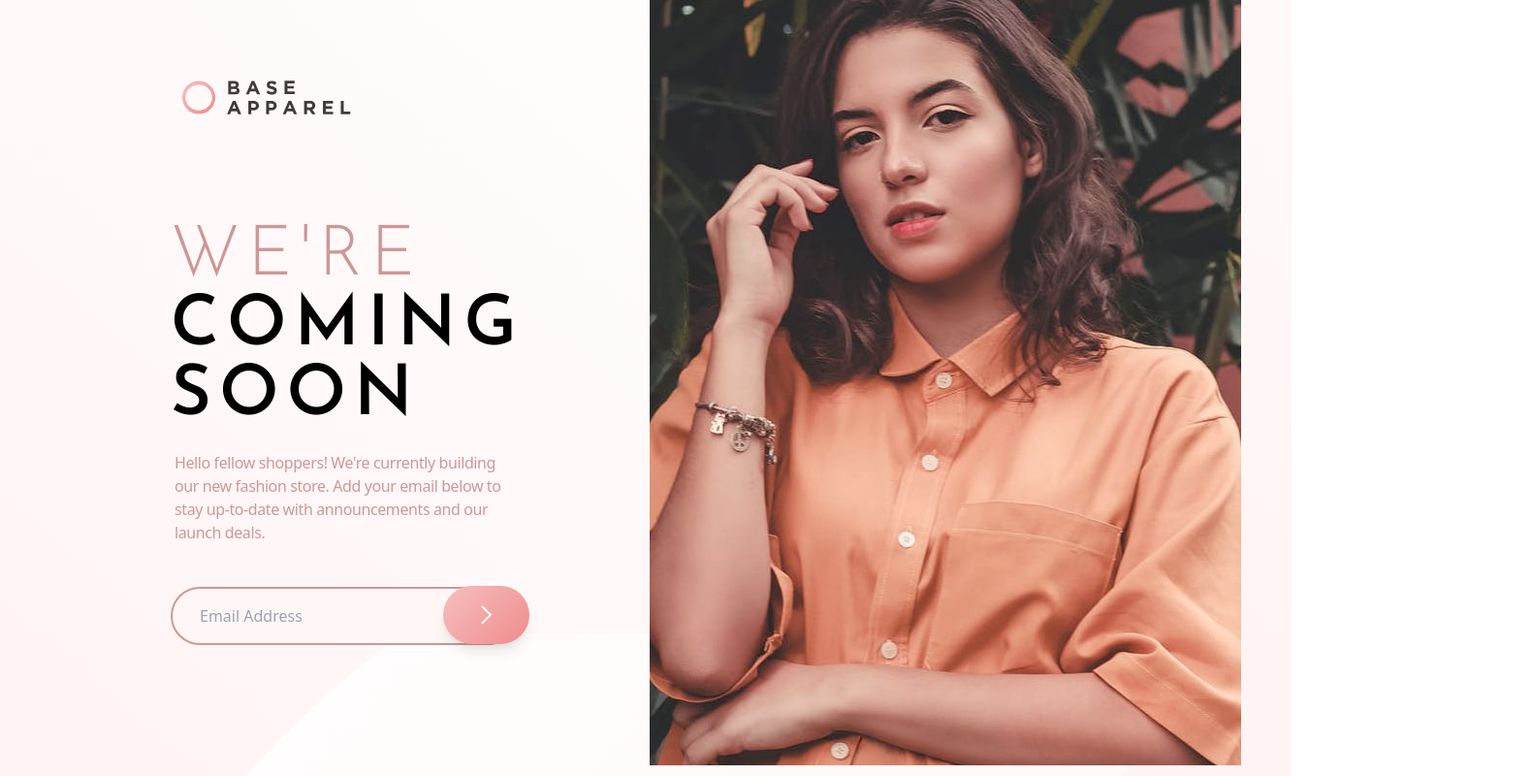
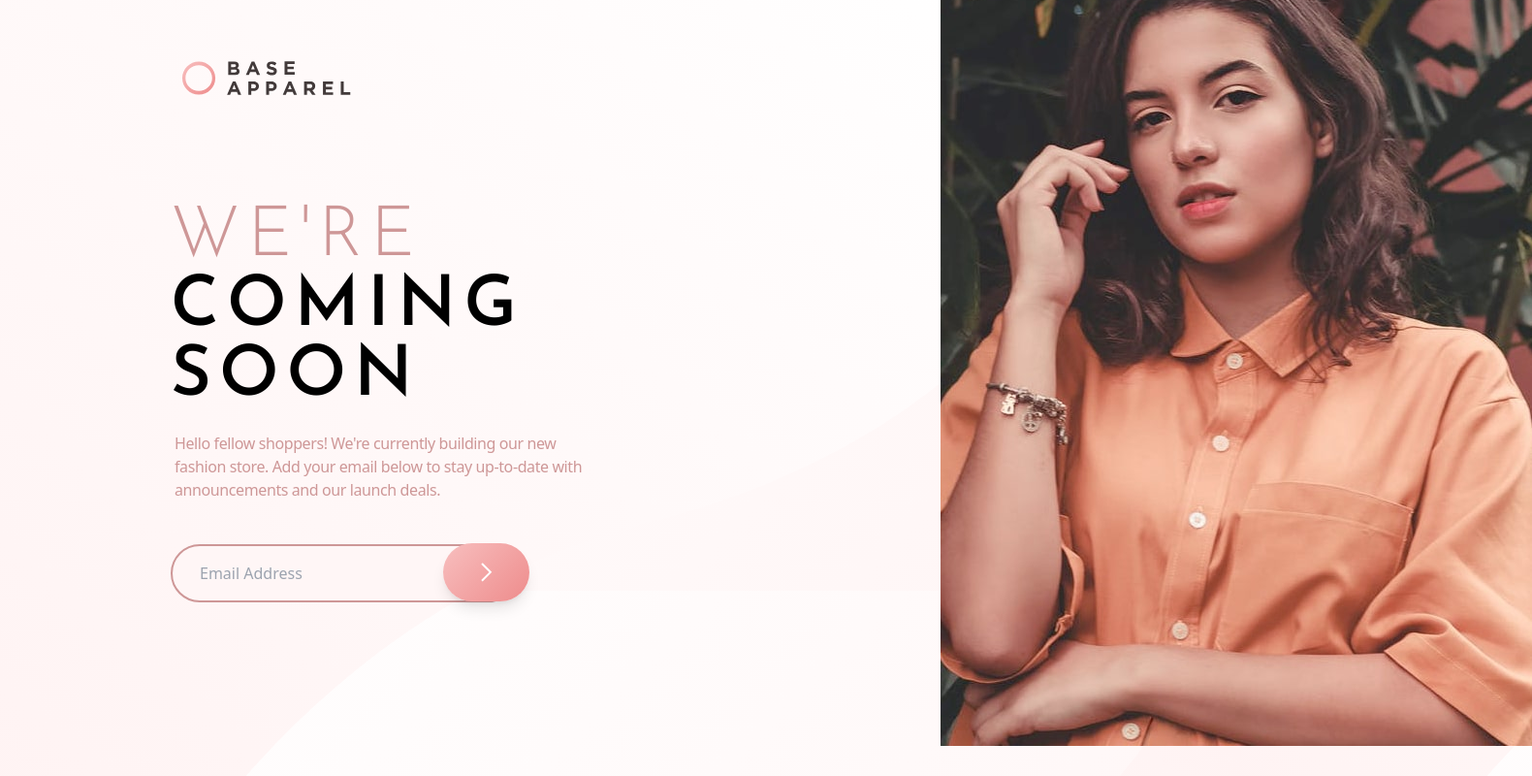
Before and after one commit to Abaljerind/base-apparel-coming-soon, a website: page index.html in a window 1280 px wide. Shown: the whole page at 97% size, 1580 px wide, since content can reach past the window. Drawn offline with Linux system fonts and the light colour scheme; files whose address does not match are found by name.

Commit message:
fix section, logo, img hero, paragraph style

```diff
--- a/index.html
+++ b/index.html
@@ -18,16 +18,16 @@
     <link rel="stylesheet" href="/css/output.css" />
   </head>
   <body class="backgrounds">
-    <section class="py-16 md:w-[375px] md:pb-80 md:mt-32 md:mx-auto xl:w-full xl:pb-0 xl:mt-0 xl:mx-0">
+    <section class="overscroll-none md:w-[375px] md:mx-auto xl:w-fit xl:mx-0">
       <!-- logo -->
-      <div class="logo -ml-6 -mt-3 mb-8 scale-75 xl:scale-110 xl:ml-60 xl:mt-5">
+      <div class="logo -ml-6 mt-8 mb-8 scale-75 xl:scale-110 xl:ml-60 xl:mt-16">
         <img src="./images/logo.svg" alt="logo and text of the product" />
       </div>
 
       <!-- image hero -->
       <div class="hero xl:relative">
         <img src="./images/hero-mobile.jpg" alt="image of the model in mobile version" class="xl:hidden" />
-        <img src="./images/hero-desktop.jpg" alt="image of the model in desktop version" class="hidden xl:block xl:absolute xl:-top-40 xl:right-0">
+        <img src="./images/hero-desktop.jpg" alt="image of the model in desktop version" class="hidden xl:block xl:absolute xl:-top-40 xl:-right-[300px]">
       </div>
 
       <!-- title -->
@@ -39,7 +39,7 @@
       </div>
 
       <!-- paragraph -->
-      <div class="paragraph mt-5 px-5 xl:w-[31%] xl:ml-40">
+      <div class="paragraph mt-5 px-5 xl:w-[36%] xl:ml-40">
         <p class="text-center xl:text-start text-base tracking-tight text-desaturatedRed">
           Hello fellow shoppers! We're currently building our new fashion store. Add your email below to stay up-to-date with announcements and our launch deals.
         </p>
--- a/src/input.css
+++ b/src/input.css
@@ -3,7 +3,7 @@
 @tailwind utilities;
 
 body.backgrounds {
-  background: url("images/bg-pattern-desktop.svg"), linear-gradient(135deg, hsl(0, 0%, 100%), hsl(0, 100%, 98%));
+  background: url("../images/bg-pattern-desktop.svg"), linear-gradient(135deg, hsl(0, 0%, 100%), hsl(0, 100%, 98%));
   background-size: cover;
 }
 
```
Also changed, not shown: css/output.css.
